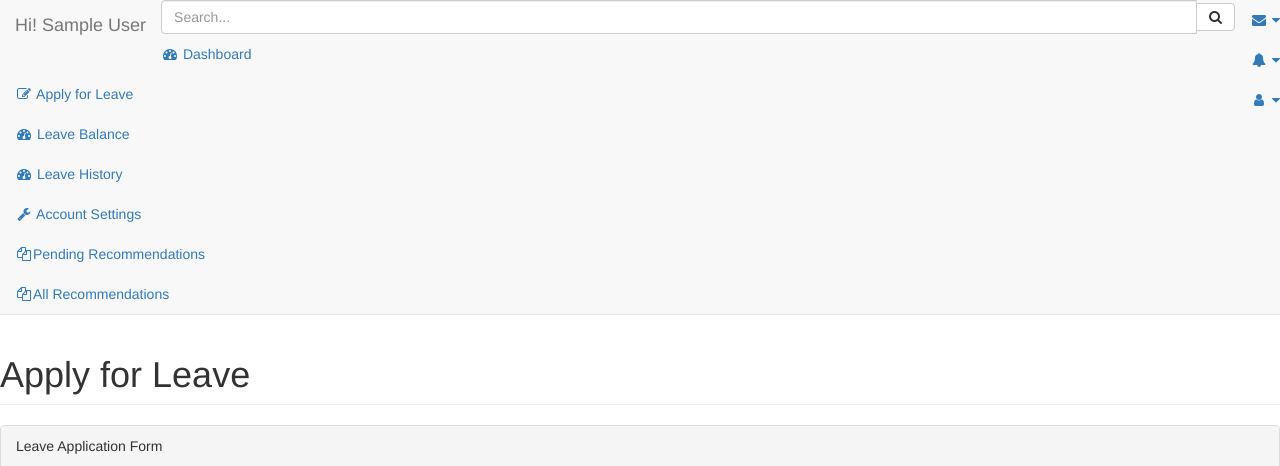
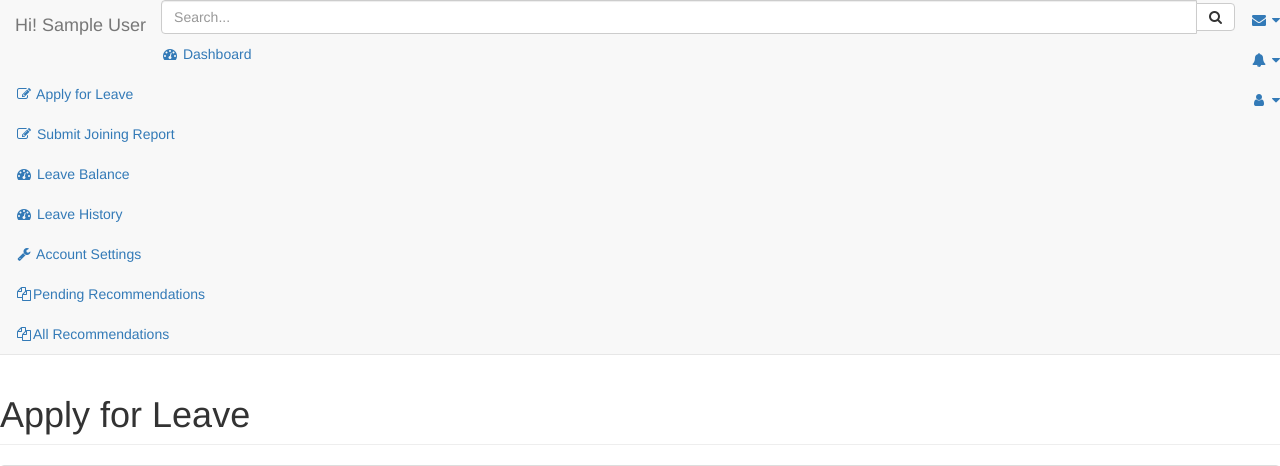
Before and after one commit to ajx42/Software-Engineering-Project, a PHP site: page /sep-2/forms.php in a window 1280 px wide. Shown: the top 466 px of the page. Run offline with PHP 8.4, Linux system fonts and the light colour scheme; the visitor is signed in with stand-in values (Sample User, id 1); some libraries are stand-ins or nearby versions.

Commit message:
updated bars.php

```diff
--- a/sep/src/public/bars.php
+++ b/sep/src/public/bars.php
@@ -212,9 +212,9 @@
                         <i class="fa fa-user fa-fw"></i> <i class="fa fa-caret-down"></i>
                     </a>
                     <ul class="dropdown-menu dropdown-user">
-                        <li><a href="#"><i class="fa fa-user fa-fw"></i> User Profile</a>
+                        <li><a href="./user.php"><i class="fa fa-user fa-fw"></i> User Profile</a>
                         </li>
-                        <li><a href="#"><i class="fa fa-gear fa-fw"></i> Settings</a>
+                        <li><a href="./settings"><i class="fa fa-gear fa-fw"></i> Settings</a>
                         </li>
                         <li class="divider"></li>
                         <li><a href="./"><i class="fa fa-sign-out fa-fw"></i> Logout</a>
@@ -241,20 +241,24 @@
                             <!-- /input-group -->
                         </li>
                         <li>
-                            <a href="#"><i class="fa fa-dashboard fa-fw"></i> Dashboard</a>
+                            <a href="./user.php"><i class="fa fa-dashboard fa-fw"></i> Dashboard</a>
                         </li>
                         <li>
                             <a href="forms.php"><i class="fa fa-edit fa-fw"></i> Apply for Leave</a>
                         </li>
                         <li>
-                            <a href="#"><i class="fa fa-dashboard fa-fw"></i> Leave Balance</a>
+                            <a href="./join"><i class="fa fa-edit fa-fw"></i> Submit Joining Report</a>
+                        </li>
+                        <li>
+                            <a href="./balance"><i class="fa fa-dashboard fa-fw"></i> Leave Balance</a>
                         </li>
                          <li>
-                            <a href="#"><i class="fa fa-dashboard fa-fw"></i> Leave History</a>
+                            <a href="./my_leaves"><i class="fa fa-dashboard fa-fw"></i> Leave History</a>
                         </li>
                         <li>
-                            <a href="#"><i class="fa fa-wrench fa-fw"></i> Account Settings</a>
+                            <a href="./settings"><i class="fa fa-wrench fa-fw"></i> Account Settings</a>
                         </li>
+
 
                         <!--li>
                             <a href="#"><i class="fa fa-bar-chart-o fa-fw"></i>Charts<span class="fa arrow"></span></a>
```
